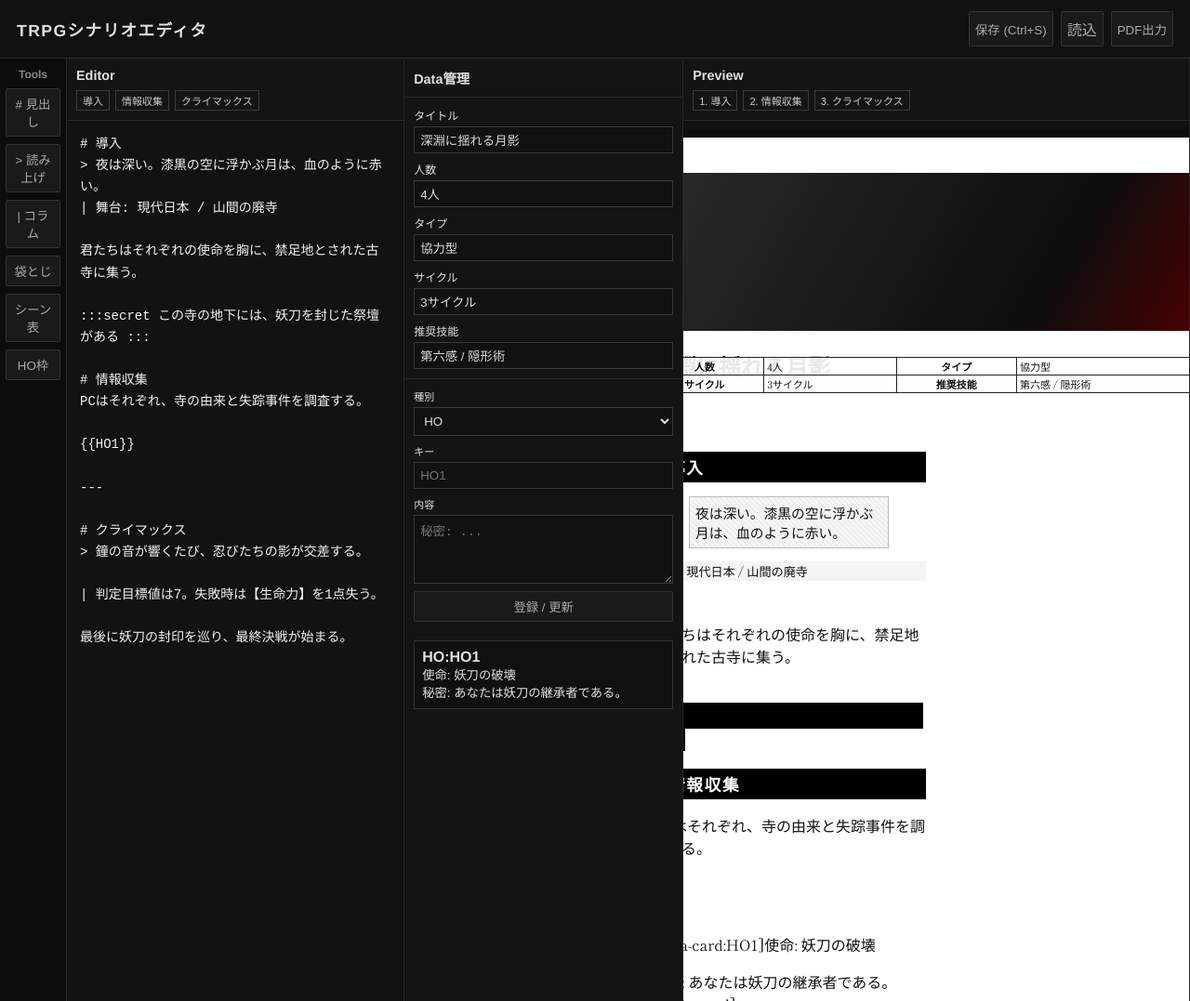
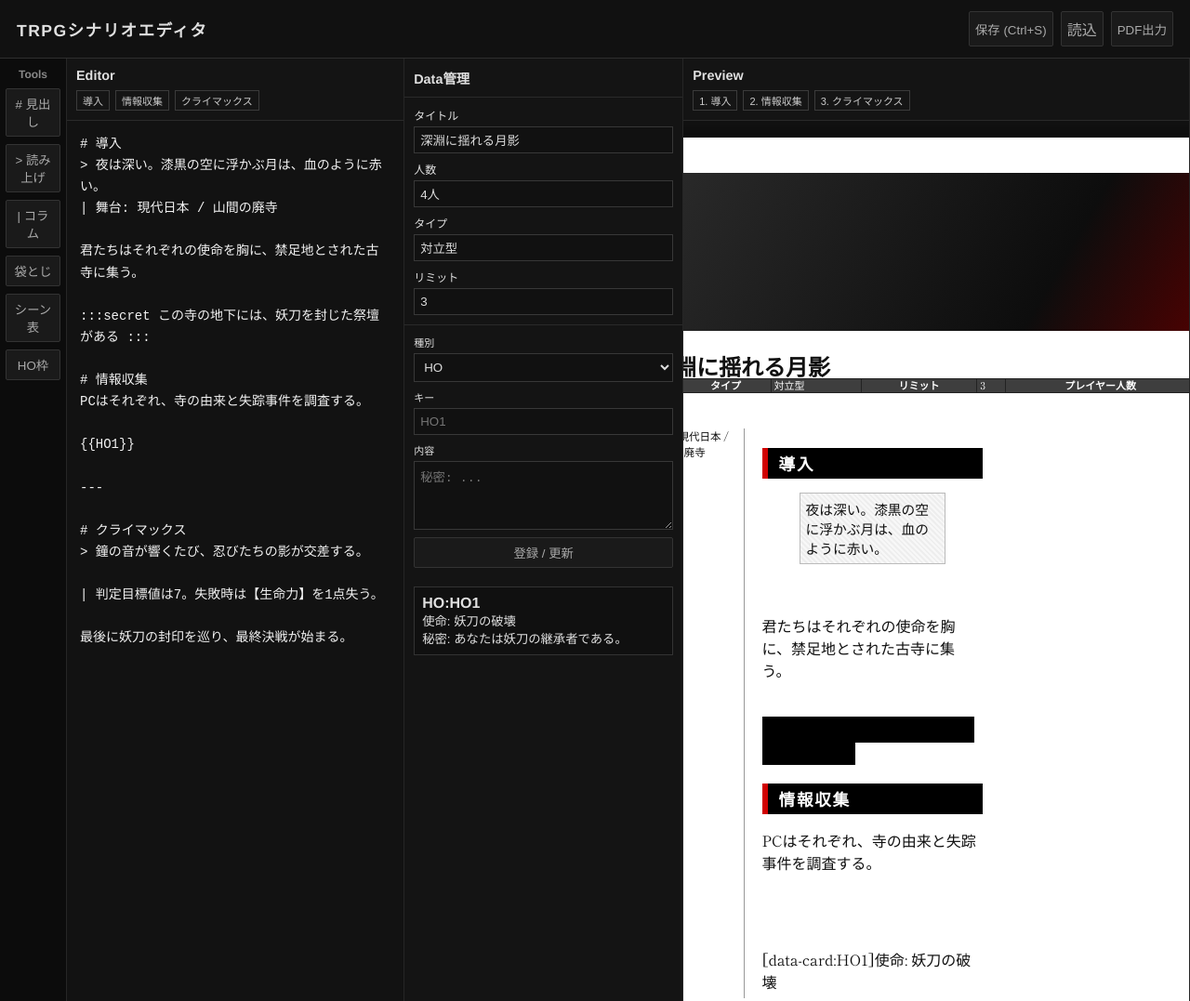
Before and after one commit to Hearth111/sedit, a plain HTML site: page index.html in a window 1280 px wide. Shown: the top 1077 px of the page at 93% size. Drawn offline with Linux system fonts and the light colour scheme.

Commit message:
2段組遷移ロジック修正と左コラム復活・仕様項目を3項目化

```diff
--- a/index.html
+++ b/index.html
@@ -48,8 +48,7 @@
           <label>タイトル <input id="specTitle" placeholder="シナリオタイトル" /></label>
           <label>人数 <input id="specPlayerCount" placeholder="4人" /></label>
           <label>タイプ <input id="specType" placeholder="協力型" /></label>
-          <label>サイクル <input id="specCycle" placeholder="3サイクル" /></label>
-          <label>推奨技能 <input id="specSkills" placeholder="第六感 / 隠形術" /></label>
+          <label>リミット <input id="specLimit" placeholder="3" /></label>
         </div>
         <div class="data-controls">
           <label>種別
@@ -78,6 +77,7 @@
     <template id="pageTemplate">
       <article class="paper-sheet">
         <div class="page-grid">
+          <aside class="sidebar-column"></aside>
           <div class="body-column left"></div>
           <div class="body-column right"></div>
         </div>
--- a/script.js
+++ b/script.js
@@ -14,16 +14,17 @@ const dataList = document.querySelector('#dataList');
 const specTitleInput = document.querySelector('#specTitle');
 const specPlayerCountInput = document.querySelector('#specPlayerCount');
 const specTypeInput = document.querySelector('#specType');
-const specCycleInput = document.querySelector('#specCycle');
-const specSkillsInput = document.querySelector('#specSkills');
+const specLimitInput = document.querySelector('#specLimit');
+
+const MAIN_COLUMN_LIMIT_FIRST_PAGE = 1600;
+const MAIN_COLUMN_LIMIT_DEFAULT_PAGE = 2050;
 
 const project = {
   title: '深淵に揺れる月影',
   spec: {
     playerCount: '4人',
-    cycle: '3サイクル',
-    type: '協力型',
-    skills: '第六感 / 隠形術',
+    type: '対立型',
+    limit: '3',
   },
   content: `# 導入
 > 夜は深い。漆黒の空に浮かぶ月は、血のように赤い。
@@ -81,7 +82,7 @@ saveBtn.addEventListener('click', saveProject);
 printBtn.addEventListener('click', () => window.print());
 loadInput.addEventListener('change', loadProject);
 addDataBtn.addEventListener('click', upsertData);
-[specTitleInput, specPlayerCountInput, specTypeInput, specCycleInput, specSkillsInput].forEach((input) => {
+[specTitleInput, specPlayerCountInput, specTypeInput, specLimitInput].forEach((input) => {
   input.addEventListener('input', updateSpecFromForm);
 });
 
@@ -203,7 +204,6 @@ function createElementForBlock(block) {
   if (block.type === 'paragraph') {
     const el = document.createElement('p');
     el.textContent = block.text;
-    if (block.className) el.className = block.className;
     return el;
   }
 
@@ -262,8 +262,7 @@ function createPage(isFirst = false) {
       <div class="trailer"></div>
       <h2>${project.title}</h2>
       <table class="spec-table overlay-spec">
-        <tr><th>人数</th><td>${project.spec.playerCount}</td><th>タイプ</th><td>${project.spec.type}</td></tr>
-        <tr><th>サイクル</th><td>${project.spec.cycle}</td><th>推奨技能</th><td>${project.spec.skills || ''}</td></tr>
+        <tr><th>タイプ</th><td>${project.spec.type || ''}</td><th>リミット</th><td>${project.spec.limit || ''}</td><th>プレイヤー人数</th><td>${project.spec.playerCount || ''}</td></tr>
       </table>
     `;
     page.querySelector('.page-grid').prepend(header);
@@ -271,53 +270,89 @@ function createPage(isFirst = false) {
   return page;
 }
 
+function estimateBlockWeight(block) {
+  if (block.type === 'scene') return 170 + block.text.length * 2;
+  if (block.type === 'read') return 120 + block.text.length * 1.5;
+  if (block.type === 'paragraph') return 70 + block.text.length * 1.25;
+  if (block.type === 'spoiler') return 80 + block.text.length;
+  if (block.type === 'data-card') return 240 + block.text.length * 1.3;
+  if (block.type === 'scene-table') {
+    return 180 + block.rows.reduce((sum, row) => sum + row.length * 1.1, 0);
+  }
+  if (block.type === 'space') return 16;
+  return 80;
+}
+
+function createNewPageState(isFirst = false) {
+  const page = createPage(isFirst);
+  previewRoot.appendChild(page);
+  return {
+    page,
+    sidebar: page.querySelector('.sidebar-column'),
+    left: page.querySelector('.body-column.left'),
+    right: page.querySelector('.body-column.right'),
+    currentBody: 'left',
+    leftWeight: 0,
+    rightWeight: 0,
+    leftLimit: isFirst ? MAIN_COLUMN_LIMIT_FIRST_PAGE : MAIN_COLUMN_LIMIT_DEFAULT_PAGE,
+    rightLimit: isFirst ? MAIN_COLUMN_LIMIT_FIRST_PAGE : MAIN_COLUMN_LIMIT_DEFAULT_PAGE,
+  };
+}
+
+function appendSidebarNote(state, text) {
+  const note = document.createElement('p');
+  note.className = 'sidebar-note';
+  note.textContent = text;
+  state.sidebar.appendChild(note);
+
+  if (state.sidebar.scrollHeight > state.sidebar.clientHeight) {
+    state.sidebar.removeChild(note);
+    state = createNewPageState(false);
+    state.sidebar.appendChild(note);
+  }
+
+  return state;
+}
+
+function appendMainBlock(state, block) {
+  const weight = estimateBlockWeight(block);
+
+  if (state.currentBody === 'left' && state.leftWeight + weight > state.leftLimit) {
+    state.currentBody = 'right';
+  }
+
+  if (state.currentBody === 'right' && state.rightWeight + weight > state.rightLimit) {
+    state = createNewPageState(false);
+  }
+
+  const target = state.currentBody === 'left' ? state.left : state.right;
+  target.appendChild(createElementForBlock(block));
+
+  if (state.currentBody === 'left') {
+    state.leftWeight += weight;
+  } else {
+    state.rightWeight += weight;
+  }
+
+  return state;
+}
+
 function paginate(blocks) {
   previewRoot.innerHTML = '';
-  let page = createPage(true);
-  previewRoot.appendChild(page);
-
-  let left = page.querySelector('.body-column.left');
-  let right = page.querySelector('.body-column.right');
-  let currentBody = left;
+  let state = createNewPageState(true);
 
   for (const block of blocks) {
     if (block.type === 'manual-break') {
-      page = createPage();
-      previewRoot.appendChild(page);
-      left = page.querySelector('.body-column.left');
-      right = page.querySelector('.body-column.right');
-      currentBody = left;
+      state = createNewPageState(false);
       continue;
     }
 
-    const nextBlock = block.type === 'sidebar' ? { type: 'paragraph', text: block.text, className: 'sidebar-note' } : block;
-    const el = createElementForBlock(nextBlock);
-    currentBody.appendChild(el);
+    if (block.type === 'sidebar') {
+      state = appendSidebarNote(state, block.text);
+      continue;
+    }
 
-    if (currentBody.scrollHeight > currentBody.clientHeight) {
-      currentBody.removeChild(el);
-
-      if (currentBody === left) {
-        currentBody = right;
-        currentBody.appendChild(el);
-        if (currentBody.scrollHeight > currentBody.clientHeight) {
-          currentBody.removeChild(el);
-          page = createPage();
-          previewRoot.appendChild(page);
-          left = page.querySelector('.body-column.left');
-          right = page.querySelector('.body-column.right');
-          currentBody = left;
-          currentBody.appendChild(el);
-        }
-      } else {
-        page = createPage();
-        previewRoot.appendChild(page);
-        left = page.querySelector('.body-column.left');
-        right = page.querySelector('.body-column.right');
-        currentBody = left;
-        currentBody.appendChild(el);
-      }
-    }
+    state = appendMainBlock(state, block);
   }
 }
 
@@ -389,7 +424,11 @@ async function loadProject(event) {
   const text = await file.text();
   const parsed = JSON.parse(text);
   project.title = parsed.title || project.title;
-  project.spec = { ...project.spec, ...(parsed.spec || {}) };
+  project.spec = {
+    ...project.spec,
+    ...(parsed.spec || {}),
+    limit: parsed.spec?.limit || parsed.spec?.cycle || project.spec.limit,
+  };
   project.content = parsed.content || '';
   project.data = parsed.data || project.data;
   editor.value = project.content;
@@ -397,22 +436,18 @@ async function loadProject(event) {
   renderAll();
 }
 
-
-
 function syncSpecForm() {
   specTitleInput.value = project.title;
   specPlayerCountInput.value = project.spec.playerCount || '';
   specTypeInput.value = project.spec.type || '';
-  specCycleInput.value = project.spec.cycle || '';
-  specSkillsInput.value = project.spec.skills || '';
+  specLimitInput.value = project.spec.limit || '';
 }
 
 function updateSpecFromForm() {
   project.title = specTitleInput.value.trim() || '無題シナリオ';
   project.spec.playerCount = specPlayerCountInput.value.trim();
   project.spec.type = specTypeInput.value.trim();
-  project.spec.cycle = specCycleInput.value.trim();
-  project.spec.skills = specSkillsInput.value.trim();
+  project.spec.limit = specLimitInput.value.trim();
   renderAll();
 }
 
--- a/style.css
+++ b/style.css
@@ -204,19 +204,21 @@ body {
 
 .paper-sheet {
   width: 182mm;
-  min-height: 257mm;
+  height: 257mm;
   background: white;
   color: #111;
   font-family: 'Shippori Mincho', serif;
   box-shadow: var(--paper-shadow);
   padding: 10mm 10mm 12mm;
+  overflow: hidden;
 }
 
 .page-grid {
   height: 100%;
   display: grid;
-  grid-template-columns: 1fr 1fr;
-  gap: 6mm;
+  grid-template-columns: 0.42fr 1fr 1fr;
+  grid-template-rows: auto 1fr;
+  gap: 5mm;
 }
 
 .sidebar-column,
@@ -224,8 +226,26 @@ body {
   overflow: hidden;
 }
 
+.sidebar-column {
+  grid-column: 1;
+  grid-row: 2;
+  font-size: 0.76em;
+  border-right: 1px solid #999;
+  padding-right: 2mm;
+}
+
+.body-column.left {
+  grid-column: 2;
+  grid-row: 2;
+}
+
+.body-column.right {
+  grid-column: 3;
+  grid-row: 2;
+}
+
 .page-first-header {
-  grid-column: 1 / 3;
+  grid-column: 1 / 4;
   margin-bottom: 3mm;
   position: relative;
 }
@@ -237,10 +257,16 @@ body {
 
 .overlay-spec {
   position: absolute;
-  right: 2mm;
+  left: 8mm;
+  right: 8mm;
   bottom: 2mm;
-  width: 58%;
-  background: rgba(255, 255, 255, 0.9);
+  background: rgba(20, 20, 20, 0.82);
+  color: #fff;
+}
+
+.overlay-spec th,
+.overlay-spec td {
+  border-color: #d5d5d5;
 }
 
 .spec-table {
@@ -252,7 +278,8 @@ body {
 .spec-table th,
 .spec-table td {
   border: 1px solid #222;
-  padding: 1px 3px;
+  padding: 0 3px;
+  line-height: 1.25;
 }
 
 h3.scene-header {
@@ -275,11 +302,12 @@ h3.scene-header {
 }
 
 .sidebar-note {
-  font-size: 0.82em;
-  background: #f4f4f4;
-  border-left: 2px solid #666;
-  padding: 1px 3px;
-  margin-bottom: 5px;
+  font-size: 0.95em;
+  background: transparent;
+  border: 0;
+  padding: 0 0 3px;
+  margin: 0 0 3px;
+  line-height: 1.45;
 }
 
 .data-card {
```
